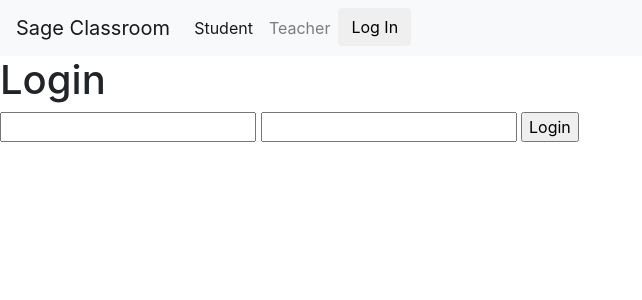
After one commit to CosmicSage/grading-system, a Django app: template grading/templates/grading/login.html in a window 1280 px wide. The commit adds this page. Shown: the top 300 px of the page, without its empty margins (0-642 px from the left). Run offline with Django 3.2, Linux system fonts and the light colour scheme; the template is opened without the code that fills it, so the values that code supplies are empty; some libraries are stand-ins or nearby versions.

Commit message:
Basic Routing WOrk

```diff
--- a/grading/templates/grading/base.html
+++ b/grading/templates/grading/base.html
@@ -33,7 +33,7 @@
   <body>
     <div class="main">
       <nav class="navbar navbar-expand-lg navbar-light bg-light custom-nav" >
-        <a class="navbar-brand Brand" href="#">Sage Classroom</a>
+        <a class="navbar-brand Brand" href="/grading">Sage Classroom</a>
         <button class="navbar-toggler" type="button" data-toggle="collapse" data-target="#navbarTogglerDemo02" aria-controls="navbarTogglerDemo02" aria-expanded="false" aria-label="Toggle navigation">
           <span class="navbar-toggler-icon"></span>
         </button>
@@ -41,13 +41,13 @@
         <div class="collapse navbar-collapse secondary" id="navbarTogglerDemo02">
           <ul class="navbar-nav">
             <li class="nav-item active">
-              <a class="nav-link" href="#">Student <span class="sr-only">(current)</span></a>
+              <a class="nav-link" href="/grading/account/s">Student <span class="sr-only">(current)</span></a>
             </li>
             <li class="nav-item">
-              <a class="nav-link" href="#">Teacher</a>
+              <a class="nav-link" href="/grading/account/t">Teacher</a>
             </li>
             <li class="nav-item">
-              <button class="btn btn-outline" name="button">Log In</button>
+              <a href="/grading/login"><button class="btn btn-outline" name="button">Log In</button></a>
             </li>
           </ul>
         </div>
--- /dev/null
+++ b/grading/templates/grading/login.html
@@ -0,0 +1,16 @@
+{% extends "grading/base.html" %}
+{% block title %} Login | Sage Classroom {% endblock %}
+{% block body %}
+<h1>Login</h1>
+{% if message %}
+  <div >
+    {{ message }}
+  </div>
+{% endif %}
+<form class="" action="index.html" method="post">
+  {% csrf_token %}
+  <input type="text" name="username">
+  <input type="password" name="password">
+  <input type="submit" value="Login">
+</form>
+{% endblock %}
```
Also changed, not shown: grading/templates/grading/register.html (added, +8 -0 lines).
